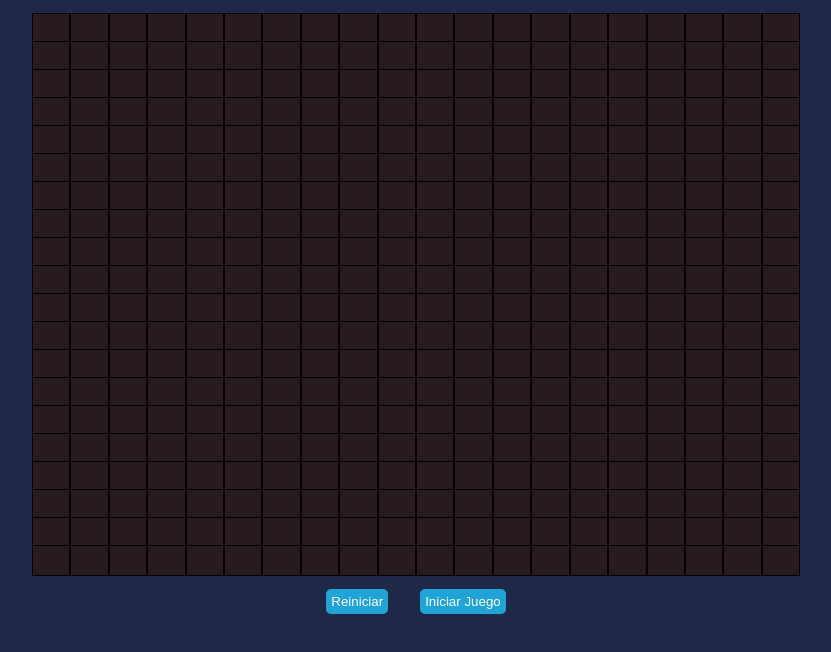
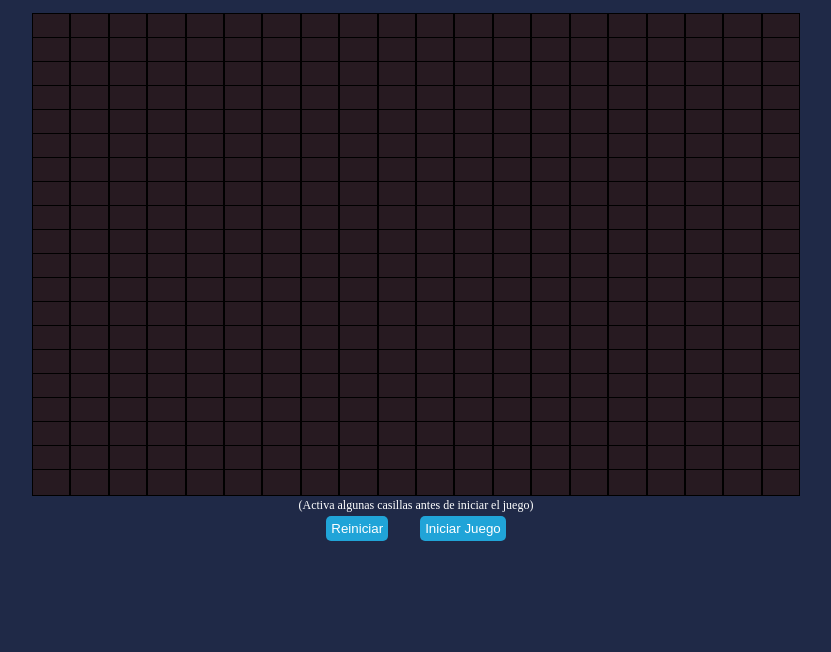
Before and after one commit to to1edo/juego-de-la-vida, a plain HTML site: page index.html in a window 1280 px wide. Shown: the part 102-754 px from the top of the page, without its empty margins (224-1055 px from the left). Drawn offline with Linux system fonts and the light colour scheme.

Commit message:
tip added

```diff
--- a/index.html
+++ b/index.html
@@ -18,6 +18,7 @@
 
     <div id="grid"></div>
 
+    <p class="tip">(Activa algunas casillas antes de iniciar el juego)</p>
 
     <div class="botones">
       <input type="button" value="Reiniciar" class="reset"></input>
--- a/styles.css
+++ b/styles.css
@@ -39,7 +39,7 @@ h1 span{
   margin: auto;
   display: inline-block;
   width: 80vw;
-  height: 70vh;
+  height: 60vh;
 
   display: flex;
   flex-direction: column;
@@ -75,7 +75,7 @@ h1 span{
 .botones{
   display: flex;
   justify-content: center;
-  margin-top: 1rem;
+  margin-top: 3px;
   gap: 2rem;
 }
 .botones input{
@@ -92,3 +92,10 @@ h1 span{
   background-color: gray;
 
 }
+
+.tip{
+  margin: 0;
+  margin-top: 5px;
+  text-align: center;
+  font-size: 12px;
+}
```
